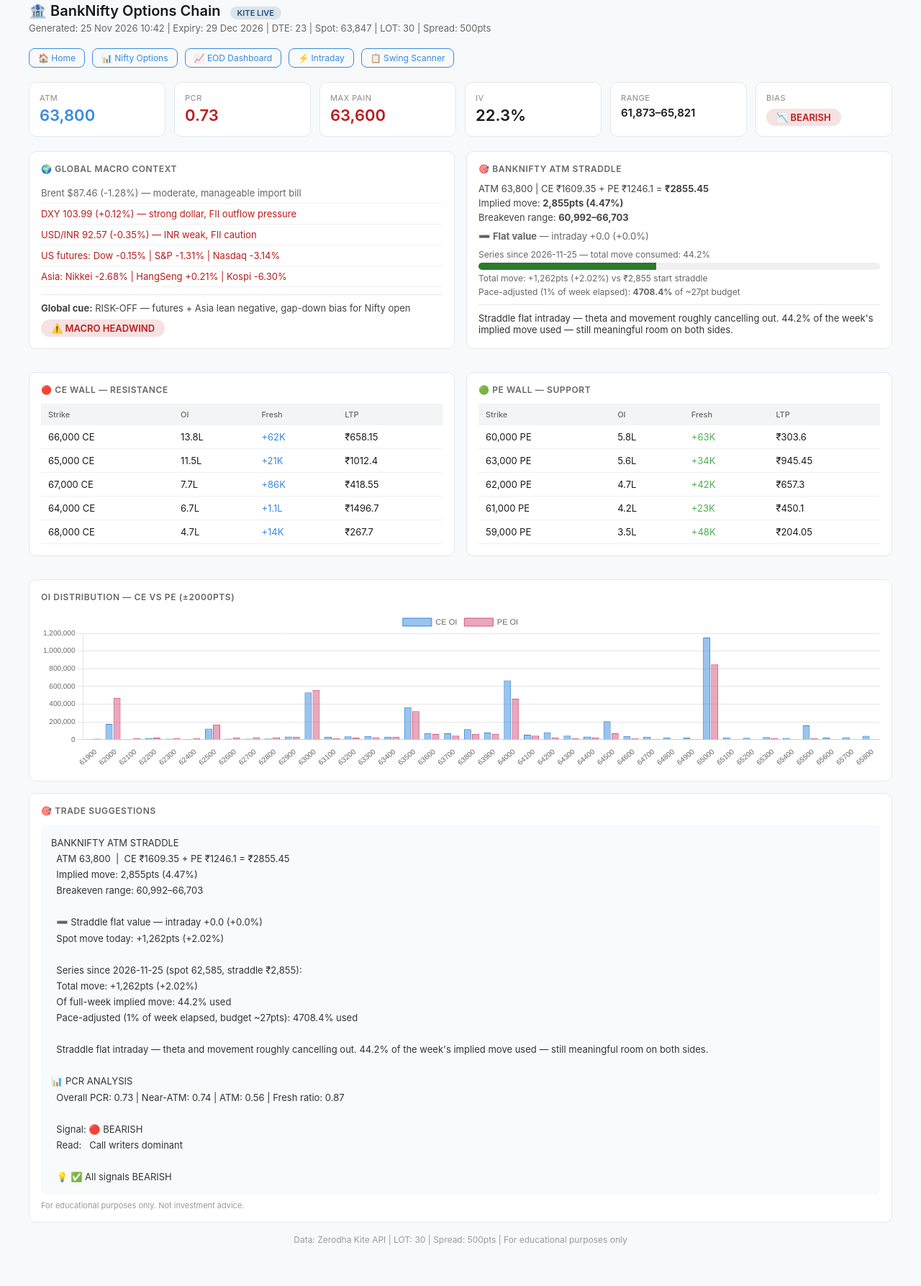
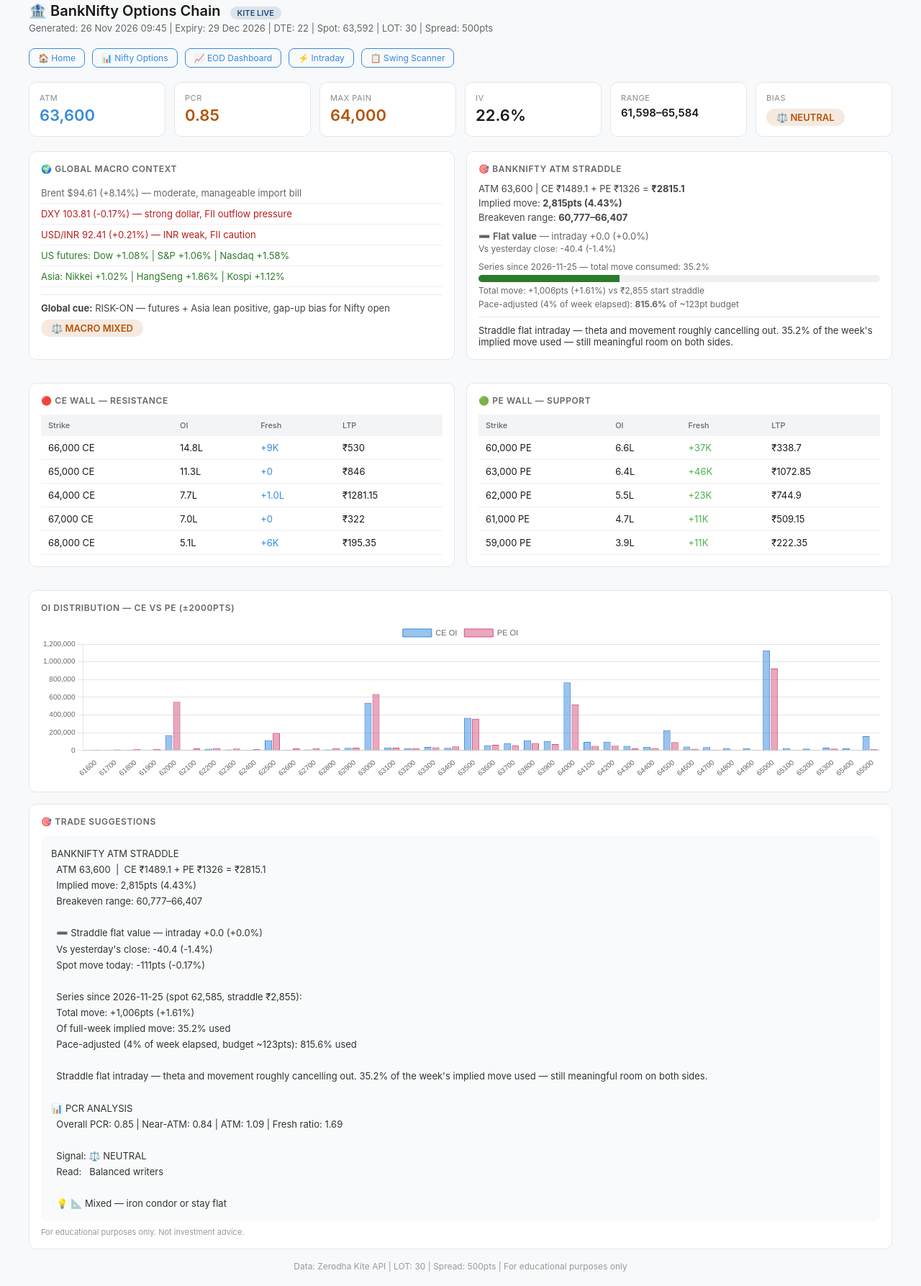
Before and after one commit to geomacrodigest/geomacrodigest, a plain HTML site: page banknifty_chain.html in a window 1280 px wide. Shown: the part 17-1804 px from the top of the page at 72% size. Before the commit the page ends 1767 px from the top, so only its background shows below. Drawn offline with nearby package versions, Linux system fonts and the light colour scheme.

Commit message:
update banknifty_chain.html

```diff
--- a/banknifty_chain.html
+++ b/banknifty_chain.html
@@ -1,7 +1,7 @@
 <!DOCTYPE html>
 <html lang="en"><head>
 <meta charset="UTF-8"><meta name="viewport" content="width=device-width,initial-scale=1">
-<title>BankNifty Options Chain (Kite) — 25 Nov 2026 10:42</title>
+<title>BankNifty Options Chain (Kite) — 26 Nov 2026 09:45</title>
 <script src="https://cdnjs.cloudflare.com/ajax/libs/Chart.js/3.9.1/chart.min.js"></script>
 <style>
   *{box-sizing:border-box;margin:0;padding:0}
@@ -21,7 +21,7 @@
   table{width:100%;border-collapse:collapse}
   th{background:#f3f4f6;padding:8px 10px;text-align:left;font-size:11px;font-weight:500;color:#666}
   td{padding:8px 10px;border-bottom:1px solid #f0f0f0;font-size:13px}
-  .bias-tag{display:inline-block;padding:4px 14px;border-radius:20px;font-size:13px;font-weight:600;background:#b91c1c20;color:#b91c1c}
+  .bias-tag{display:inline-block;padding:4px 14px;border-radius:20px;font-size:13px;font-weight:600;background:#b4530920;color:#b45309}
   .chart-wrap{height:220px;position:relative}
   .suggestions{background:#f9fafb;border-radius:8px;padding:14px;font-size:13px;white-space:pre-wrap;line-height:1.7;color:#333}
   .footer{margin-top:16px;font-size:12px;color:#999;text-align:center}
@@ -30,7 +30,7 @@
 </head><body>
 <div class="wrap">
   <h1>🏦 BankNifty Options Chain <span class="kite-badge">KITE LIVE</span></h1>
-  <p class="sub">Generated: 25 Nov 2026 10:42 | Expiry: 29 Dec 2026 | DTE: 23 | Spot: 63,847 | LOT: 30 | Spread: 500pts</p>
+  <p class="sub">Generated: 26 Nov 2026 09:45 | Expiry: 29 Dec 2026 | DTE: 22 | Spot: 63,592 | LOT: 30 | Spread: 500pts</p>
   <div class="nav">
     <a href="index.html">🏠 Home</a>
     <a href="options_chain.html">📊 Nifty Options</a>
@@ -39,72 +39,73 @@
     <a href="scanner.html">📋 Swing Scanner</a>
   </div>
   <div class="grid">
-    <div class="metric"><div class="lbl">ATM</div><div class="val" style="color:#378ADD">63,800</div></div>
-    <div class="metric"><div class="lbl">PCR</div><div class="val" style="color:#b91c1c">0.73</div></div>
-    <div class="metric"><div class="lbl">Max Pain</div><div class="val" style="color:#b91c1c">63,600</div></div>
-    <div class="metric"><div class="lbl">IV</div><div class="val">22.3%</div></div>
-    <div class="metric"><div class="lbl">Range</div><div class="val" style="font-size:15px">61,873–65,821</div></div>
-    <div class="metric"><div class="lbl">Bias</div><div class="val"><span class="bias-tag">📉 BEARISH</span></div></div>
+    <div class="metric"><div class="lbl">ATM</div><div class="val" style="color:#378ADD">63,600</div></div>
+    <div class="metric"><div class="lbl">PCR</div><div class="val" style="color:#b45309">0.85</div></div>
+    <div class="metric"><div class="lbl">Max Pain</div><div class="val" style="color:#b45309">64,000</div></div>
+    <div class="metric"><div class="lbl">IV</div><div class="val">22.6%</div></div>
+    <div class="metric"><div class="lbl">Range</div><div class="val" style="font-size:15px">61,598–65,584</div></div>
+    <div class="metric"><div class="lbl">Bias</div><div class="val"><span class="bias-tag">⚖️ NEUTRAL</span></div></div>
   </div>
   <div class="row2">
     <div class="card">
   <h3>🌍 Global Macro Context</h3>
-  <div style="padding:6px 0;border-bottom:1px solid #f0f0f0;font-size:13px;color:#666">Brent $87.46 (-1.28%) — moderate, manageable import bill</div><div style="padding:6px 0;border-bottom:1px solid #f0f0f0;font-size:13px;color:#b91c1c">DXY 103.99 (+0.12%) — strong dollar, FII outflow pressure</div><div style="padding:6px 0;border-bottom:1px solid #f0f0f0;font-size:13px;color:#b91c1c">USD/INR 92.57 (-0.35%) — INR weak, FII caution</div><div style="padding:6px 0;border-bottom:1px solid #f0f0f0;font-size:13px;color:#b91c1c">US futures: Dow -0.15% | S&P -1.31% | Nasdaq -3.14%</div><div style="padding:6px 0;border-bottom:1px solid #f0f0f0;font-size:13px;color:#b91c1c">Asia: Nikkei -2.68% | HangSeng +0.21% | Kospi -6.30%</div>
+  <div style="padding:6px 0;border-bottom:1px solid #f0f0f0;font-size:13px;color:#666">Brent $94.61 (+8.14%) — moderate, manageable import bill</div><div style="padding:6px 0;border-bottom:1px solid #f0f0f0;font-size:13px;color:#b91c1c">DXY 103.81 (-0.17%) — strong dollar, FII outflow pressure</div><div style="padding:6px 0;border-bottom:1px solid #f0f0f0;font-size:13px;color:#b91c1c">USD/INR 92.41 (+0.21%) — INR weak, FII caution</div><div style="padding:6px 0;border-bottom:1px solid #f0f0f0;font-size:13px;color:#2d7a2d">US futures: Dow +1.08% | S&P +1.06% | Nasdaq +1.58%</div><div style="padding:6px 0;border-bottom:1px solid #f0f0f0;font-size:13px;color:#2d7a2d">Asia: Nikkei +1.02% | HangSeng +1.86% | Kospi +1.12%</div>
   <div style="margin-top:10px;padding-top:10px;border-top:1px solid #e5e7eb;font-size:13px;color:#444">
-    <b>Global cue:</b> RISK-OFF — futures + Asia lean negative, gap-down bias for Nifty open
+    <b>Global cue:</b> RISK-ON — futures + Asia lean positive, gap-up bias for Nifty open
   </div>
-  <div style="margin-top:8px"><span class="bias-tag" style="background:#b91c1c20;color:#b91c1c">⚠️ MACRO HEADWIND</span></div>
+  <div style="margin-top:8px"><span class="bias-tag" style="background:#b4530920;color:#b45309">⚖️ MACRO MIXED</span></div>
 </div>
     <div class="card">
   <h3>🎯 BankNifty ATM Straddle</h3>
-  <div style="font-size:13px;color:#444">ATM 63,800 | CE ₹1609.35 + PE ₹1246.1 = <b>₹2855.45</b></div>
-  <div style="font-size:13px;color:#444;margin-top:4px">Implied move: <b>2,855pts (4.47%)</b></div>
-  <div style="font-size:13px;color:#444;margin-top:4px">Breakeven range: <b>60,992–66,703</b></div>
+  <div style="font-size:13px;color:#444">ATM 63,600 | CE ₹1489.1 + PE ₹1326 = <b>₹2815.1</b></div>
+  <div style="font-size:13px;color:#444;margin-top:4px">Implied move: <b>2,815pts (4.43%)</b></div>
+  <div style="font-size:13px;color:#444;margin-top:4px">Breakeven range: <b>60,777–66,407</b></div>
   <div style="margin-top:10px;font-size:13px;color:#666">➖ <b>Flat value</b> — intraday +0.0 (+0.0%)</div>
-
+  <div style="font-size:12px;color:#666;margin-top:2px">Vs yesterday close: -40.4 (-1.4%)</div>
 
     <div style="margin-top:10px">
-      <div style="font-size:12px;color:#666;margin-bottom:4px">Series since 2026-11-25 — total move consumed: 44.2%</div>
+      <div style="font-size:12px;color:#666;margin-bottom:4px">Series since 2026-11-25 — total move consumed: 35.2%</div>
       <div style="background:#f0f0f0;border-radius:6px;height:10px;overflow:hidden">
-        <div style="background:#2d7a2d;height:100%;width:44.2%"></div>
+        <div style="background:#2d7a2d;height:100%;width:35.2%"></div>
       </div>
-      <div style="font-size:12px;color:#666;margin-top:4px">Total move: +1,262pts (+2.02%) vs ₹2,855 start straddle</div>
-      <div style="font-size:12px;color:#666;margin-top:4px">Pace-adjusted (1% of week elapsed): <b>4708.4%</b> of ~27pt budget</div>
+      <div style="font-size:12px;color:#666;margin-top:4px">Total move: +1,006pts (+1.61%) vs ₹2,855 start straddle</div>
+      <div style="font-size:12px;color:#666;margin-top:4px">Pace-adjusted (4% of week elapsed): <b>815.6%</b> of ~123pt budget</div>
     </div>
-  <div style="margin-top:10px;padding-top:10px;border-top:1px solid #e5e7eb;font-size:13px;color:#333">Straddle flat intraday — theta and movement roughly cancelling out. 44.2% of the week's implied move used — still meaningful room on both sides.</div>
+  <div style="margin-top:10px;padding-top:10px;border-top:1px solid #e5e7eb;font-size:13px;color:#333">Straddle flat intraday — theta and movement roughly cancelling out. 35.2% of the week's implied move used — still meaningful room on both sides.</div>
 </div>
   </div>
   <div class="row2">
     <div class="card"><h3>🔴 CE Wall — Resistance</h3>
-      <table><thead><tr><th>Strike</th><th>OI</th><th>Fresh</th><th>LTP</th></tr></thead><tbody><tr><td>66,000 CE</td><td>13.8L</td><td style='color:#378ADD'>+62K</td><td>₹658.15</td></tr><tr><td>65,000 CE</td><td>11.5L</td><td style='color:#378ADD'>+21K</td><td>₹1012.4</td></tr><tr><td>67,000 CE</td><td>7.7L</td><td style='color:#378ADD'>+86K</td><td>₹418.55</td></tr><tr><td>64,000 CE</td><td>6.7L</td><td style='color:#378ADD'>+1.1L</td><td>₹1496.7</td></tr><tr><td>68,000 CE</td><td>4.7L</td><td style='color:#378ADD'>+14K</td><td>₹267.7</td></tr></tbody></table></div>
+      <table><thead><tr><th>Strike</th><th>OI</th><th>Fresh</th><th>LTP</th></tr></thead><tbody><tr><td>66,000 CE</td><td>14.8L</td><td style='color:#378ADD'>+9K</td><td>₹530</td></tr><tr><td>65,000 CE</td><td>11.3L</td><td style='color:#378ADD'>+0</td><td>₹846</td></tr><tr><td>64,000 CE</td><td>7.7L</td><td style='color:#378ADD'>+1.0L</td><td>₹1281.15</td></tr><tr><td>67,000 CE</td><td>7.0L</td><td style='color:#378ADD'>+0</td><td>₹322</td></tr><tr><td>68,000 CE</td><td>5.1L</td><td style='color:#378ADD'>+6K</td><td>₹195.35</td></tr></tbody></table></div>
     <div class="card"><h3>🟢 PE Wall — Support</h3>
-      <table><thead><tr><th>Strike</th><th>OI</th><th>Fresh</th><th>LTP</th></tr></thead><tbody><tr><td>60,000 PE</td><td>5.8L</td><td style='color:#4caf50'>+63K</td><td>₹303.6</td></tr><tr><td>63,000 PE</td><td>5.6L</td><td style='color:#4caf50'>+34K</td><td>₹945.45</td></tr><tr><td>62,000 PE</td><td>4.7L</td><td style='color:#4caf50'>+42K</td><td>₹657.3</td></tr><tr><td>61,000 PE</td><td>4.2L</td><td style='color:#4caf50'>+23K</td><td>₹450.1</td></tr><tr><td>59,000 PE</td><td>3.5L</td><td style='color:#4caf50'>+48K</td><td>₹204.05</td></tr></tbody></table></div>
+      <table><thead><tr><th>Strike</th><th>OI</th><th>Fresh</th><th>LTP</th></tr></thead><tbody><tr><td>60,000 PE</td><td>6.6L</td><td style='color:#4caf50'>+37K</td><td>₹338.7</td></tr><tr><td>63,000 PE</td><td>6.4L</td><td style='color:#4caf50'>+46K</td><td>₹1072.85</td></tr><tr><td>62,000 PE</td><td>5.5L</td><td style='color:#4caf50'>+23K</td><td>₹744.9</td></tr><tr><td>61,000 PE</td><td>4.7L</td><td style='color:#4caf50'>+11K</td><td>₹509.15</td></tr><tr><td>59,000 PE</td><td>3.9L</td><td style='color:#4caf50'>+11K</td><td>₹222.35</td></tr></tbody></table></div>
   </div>
   <div class="card"><h3>OI Distribution — CE vs PE (±2000pts)</h3>
     <div class="chart-wrap"><canvas id="oiChart"></canvas></div></div>
   <div class="card"><h3>🎯 Trade Suggestions</h3>
     <div class="suggestions">BANKNIFTY ATM STRADDLE
-  ATM 63,800  |  CE ₹1609.35 + PE ₹1246.1 = ₹2855.45
-  Implied move: 2,855pts (4.47%)
-  Breakeven range: 60,992–66,703
+  ATM 63,600  |  CE ₹1489.1 + PE ₹1326 = ₹2815.1
+  Implied move: 2,815pts (4.43%)
+  Breakeven range: 60,777–66,407
 
   ➖ Straddle flat value — intraday +0.0 (+0.0%)
-  Spot move today: +1,262pts (+2.02%)
+  Vs yesterday's close: -40.4 (-1.4%)
+  Spot move today: -111pts (-0.17%)
 
   Series since 2026-11-25 (spot 62,585, straddle ₹2,855):
-  Total move: +1,262pts (+2.02%)
-  Of full-week implied move: 44.2% used
-  Pace-adjusted (1% of week elapsed, budget ~27pts): 4708.4% used
+  Total move: +1,006pts (+1.61%)
+  Of full-week implied move: 35.2% used
+  Pace-adjusted (4% of week elapsed, budget ~123pts): 815.6% used
 
-  Straddle flat intraday — theta and movement roughly cancelling out. 44.2% of the week's implied move used — still meaningful room on both sides.
+  Straddle flat intraday — theta and movement roughly cancelling out. 35.2% of the week's implied move used — still meaningful room on both sides.
 
 📊 PCR ANALYSIS
-  Overall PCR: 0.73 | Near-ATM: 0.74 | ATM: 0.56 | Fresh ratio: 0.87
+  Overall PCR: 0.85 | Near-ATM: 0.84 | ATM: 1.09 | Fresh ratio: 1.69
 
-  Signal: 🔴 BEARISH
-  Read:   Call writers dominant
+  Signal: ⚖️ NEUTRAL
+  Read:   Balanced writers
 
-  💡 ✅ All signals BEARISH</div>
+  💡 📐 Mixed — iron condor or stay flat</div>
     <p style="font-size:11px;color:#999;margin-top:8px">For educational purposes only. Not investment advice.</p>
   </div>
   <div class="footer">Data: Zerodha Kite API | LOT: 30 | Spread: 500pts | For educational purposes only</div>
@@ -112,9 +113,9 @@
 <script>
 new Chart(document.getElementById('oiChart'), {
   type:'bar',
-  data:{labels:['61900', '62000', '62100', '62200', '62300', '62400', '62500', '62600', '62700', '62800', '62900', '63000', '63100', '63200', '63300', '63400', '63500', '63600', '63700', '63800', '63900', '64000', '64100', '64200', '64300', '64400', '64500', '64600', '64700', '64800', '64900', '65000', '65100', '65200', '65300', '65400', '65500', '65600', '65700', '65800'],datasets:[
-    {label:'CE OI',data:[4770, 177480, 4860, 19080, 11550, 7890, 126000, 11370, 12120, 13800, 35850, 532680, 33360, 38820, 41340, 33390, 367470, 73710, 71850, 119430, 80220, 668460, 56310, 82080, 45270, 35820, 207420, 42210, 33630, 26430, 22950, 1150410, 25650, 20970, 29550, 20580, 161250, 23490, 27090, 43530],backgroundColor:'#378ADD80',borderColor:'#378ADD',borderWidth:1},
-    {label:'PE OI',data:[11670, 471750, 20610, 23010, 19080, 16500, 171480, 26850, 27810, 28680, 34260, 560550, 16380, 23340, 28620, 35040, 321960, 64710, 45270, 66450, 66210, 462360, 46200, 26670, 14940, 26760, 71880, 17430, 7830, 5820, 6690, 849270, 5760, 4170, 19050, 2490, 15150, 1980, 1020, 1260],backgroundColor:'#D4537E80',borderColor:'#D4537E',borderWidth:1}
+  data:{labels:['61600', '61700', '61800', '61900', '62000', '62100', '62200', '62300', '62400', '62500', '62600', '62700', '62800', '62900', '63000', '63100', '63200', '63300', '63400', '63500', '63600', '63700', '63800', '63900', '64000', '64100', '64200', '64300', '64400', '64500', '64600', '64700', '64800', '64900', '65000', '65100', '65200', '65300', '65400', '65500'],datasets:[
+    {label:'CE OI',data:[2730, 3000, 7770, 4530, 173310, 4800, 20010, 11460, 7560, 116910, 9780, 11730, 11820, 29760, 537840, 33090, 28200, 40590, 30750, 369210, 58950, 81750, 115440, 107820, 769020, 97650, 99450, 53070, 41850, 228900, 44400, 37740, 27900, 26610, 1129410, 27060, 21390, 31200, 23880, 162510],backgroundColor:'#378ADD80',borderColor:'#378ADD',borderWidth:1},
+    {label:'PE OI',data:[10560, 11940, 17550, 15030, 548880, 23610, 28410, 21600, 15870, 197280, 24330, 27210, 27480, 31590, 636600, 32700, 26130, 35520, 45960, 358770, 64230, 58260, 85350, 73530, 520680, 52650, 55110, 24660, 28410, 93930, 19260, 9210, 5790, 5670, 924360, 5820, 4530, 21060, 2880, 18210],backgroundColor:'#D4537E80',borderColor:'#D4537E',borderWidth:1}
   ]},
   options:{responsive:true,maintainAspectRatio:false,
     plugins:{legend:{display:true,labels:{font:{size:11}}}},
```
